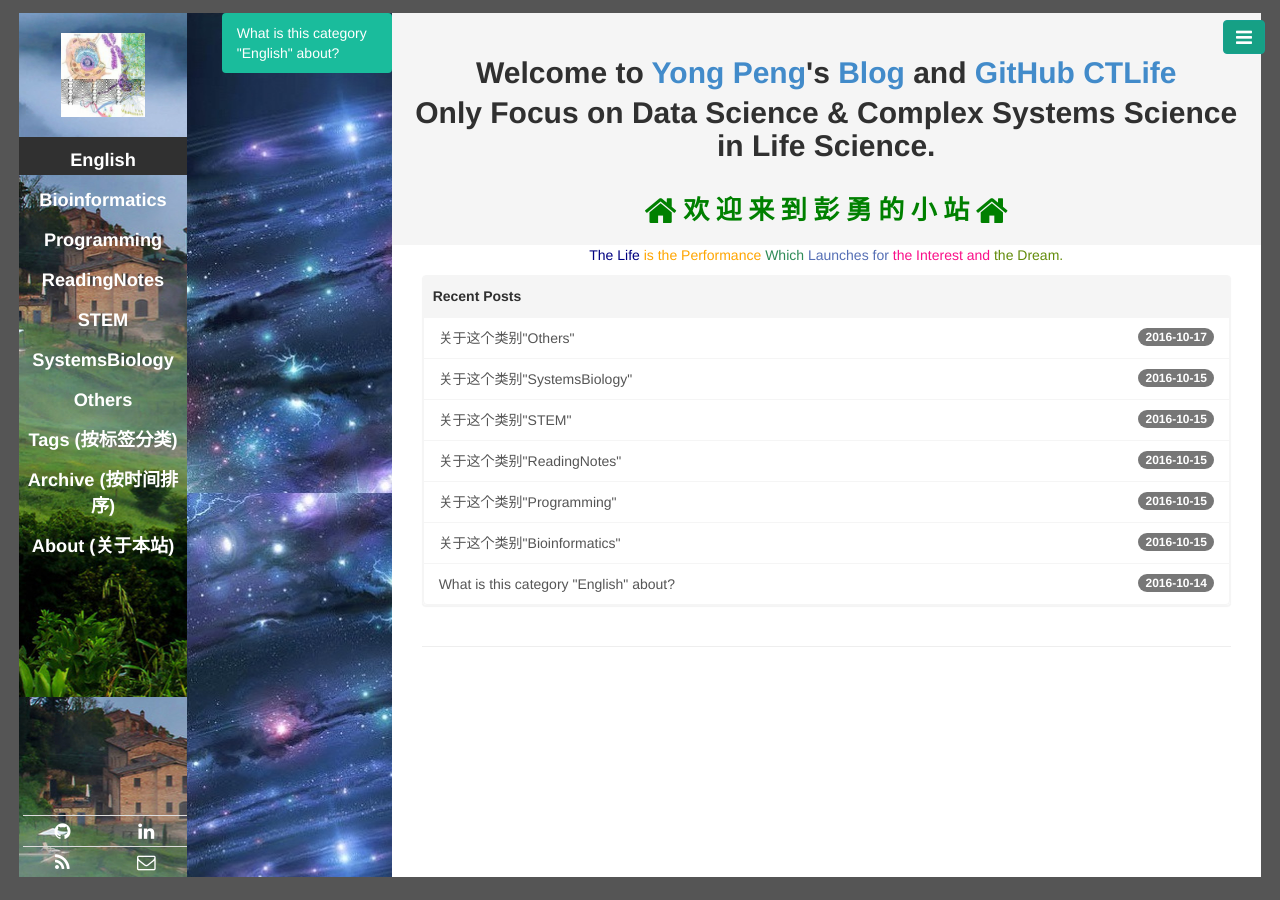
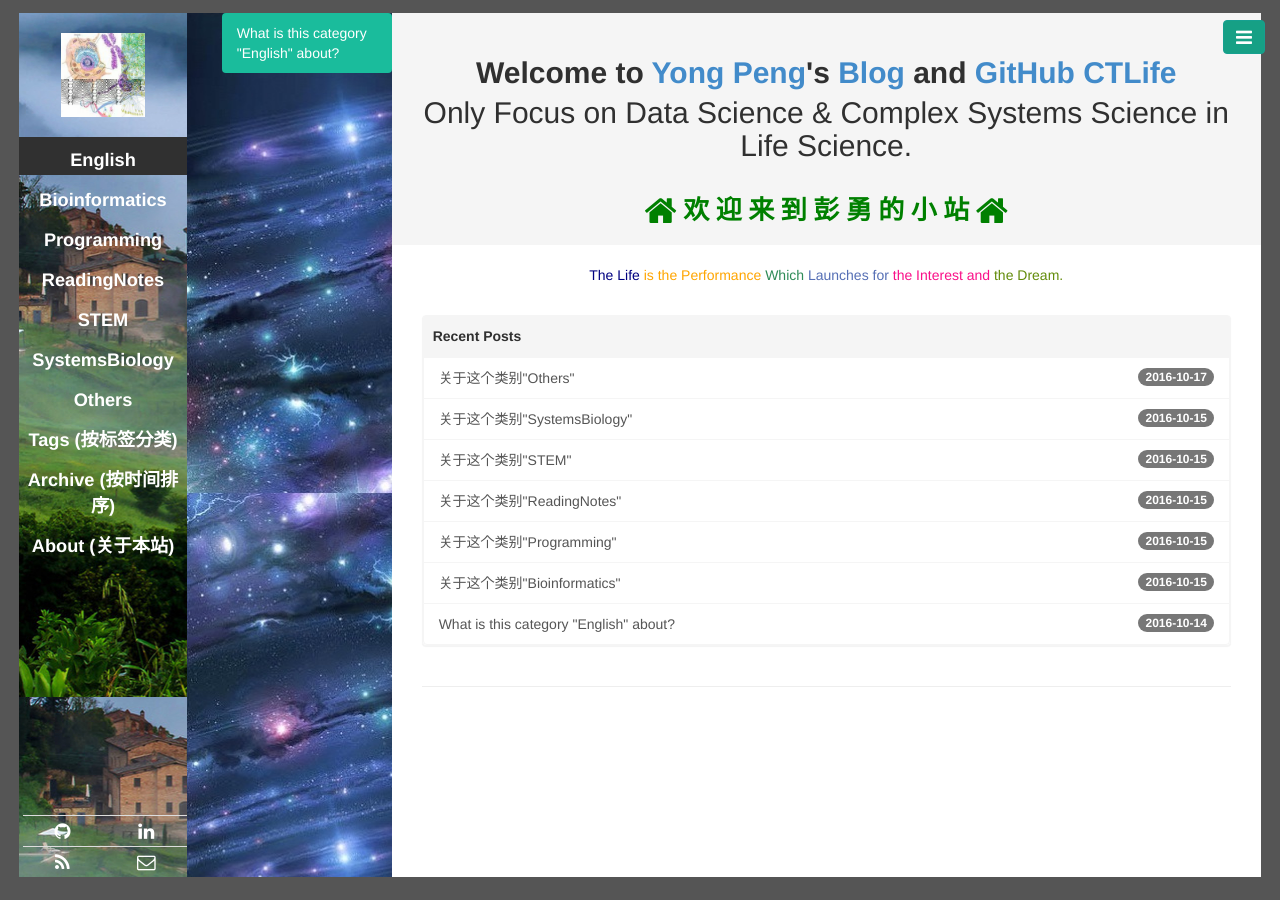
Before and after one commit to CTLife/CTLife.github.io, a Jekyll site: the page built from index.html, in a window 1280 px wide. Built offline with Jekyll 4.4.1, drawn with Linux system fonts in a browser that asks for light colours; Markdown is read by kramdown in place of the engine named in the settings; the list of posts is cut into pages by our own code.

Commit message:
Update index.html

```diff
--- a/index.html
+++ b/index.html
@@ -2,7 +2,7 @@
 layout: page_title
 title:  <center>
         <h2><b> Welcome to <a href="https://ctlife.github.io/yongpeng.html"> Yong Peng</a>'s <a href="https://CTLife.github.io"> Blog </a> and <a href="https://github.com/CTLife"> GitHub CTLife</a> </b> </h2>
-        <b> Only Focus on Data Science & Complex Systems Science in Life Science. </b>
+        <p> Only Focus on Data Science & Complex Systems Science in Life Science. </p>
         <h3 style = "font-family:KaiTi; color:green"><b><i class="fa fa-home fa-lg"><br></i>  欢 迎 来 到 彭 勇 的 小 站  <i class="fa fa-home fa-lg"><br></i></b></h3>
         </center>
 titlename: Yong Peng
@@ -10,9 +10,9 @@ titlename: Yong Peng
 
 
 <center>
-        <p><font color="#000080"> The Life </font><font color="#FFA500"> is the Performance </font><font color="#2E8B57"> Which </font><font
+        <br><p><font color="#000080"> The Life </font><font color="#FFA500"> is the Performance </font><font color="#2E8B57"> Which </font><font
         color="#601986"> </font><font color="#556fb5"> Launches for </font><font color="#fa1089"> the Interest and </font><font
-        color="#638c0b">the Dream.<br> </font></p>
+        color="#638c0b">the Dream. </font></p><br>
 </center>
 
 <div class="row">
```
